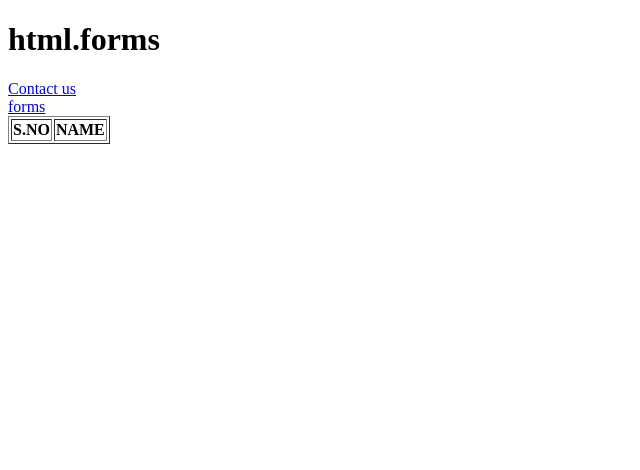
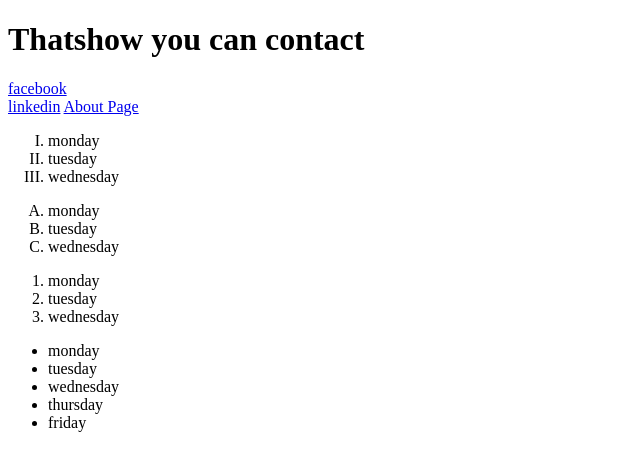
Before and after one commit to mudassirraheel/mudassir, a plain HTML site: page contact.html in a window 1280 px wide. Shown: the whole page, without its empty margins (0-640 px from the left). Drawn offline with Linux system fonts and the light colour scheme.

Commit message:
Add files via upload

```diff
--- a/contact.html
+++ b/contact.html
@@ -3,17 +3,38 @@
 <head>
     <meta charset="UTF-8">
     <meta name="viewport" content="width=device-width, initial-scale=1.0">
-    <title>Document</title>
+    <title>Contact us</title>
 </head>
 <body>
-    <h1>html.forms</h1>
-    <a href="./contact.html">Contact us</a>
-    <br>
-    <a href="form.html">forms</a>
-    <table border="1">
-        <tr>
-            <th>S.NO</th>
-            <th>NAME</th>
-        </tr>
+    <h1>Thatshow you can contact</h1>
+    <a href="https://www.facebook.com/syedaffan2003/?_rdr">facebook</a><br>
+    <a href="https://pk.linkedin.com/in/syed-affan-bin-rehan-6b669426a?trk=people-guest_people_search-card">linkedin</a>
+    <a href="about.html"> About Page </a>
+    <div>
+
+    </div>
+<ol type="I">
+<li>monday</li>
+<li>tuesday</li>
+<li>wednesday</li>
+</ol>
+<ol type="A">
+<li>monday</li>
+<li>tuesday</li>
+<li>wednesday</li>
+</ol>
+<ol type="1">
+<li>monday</li>
+<li>tuesday</li>
+<li>wednesday</li>
+</ol>
+<ul>
+    <li>monday</li>
+    <li>tuesday</li>
+    <li>wednesday</li>
+    <li>thursday</li>
+    <li>friday</li>
+
+</ul>
 </body>
 </html>
```
Also changed, not shown: about.html (added, +57 -0 lines), index.html (added, +14 -0 lines).
